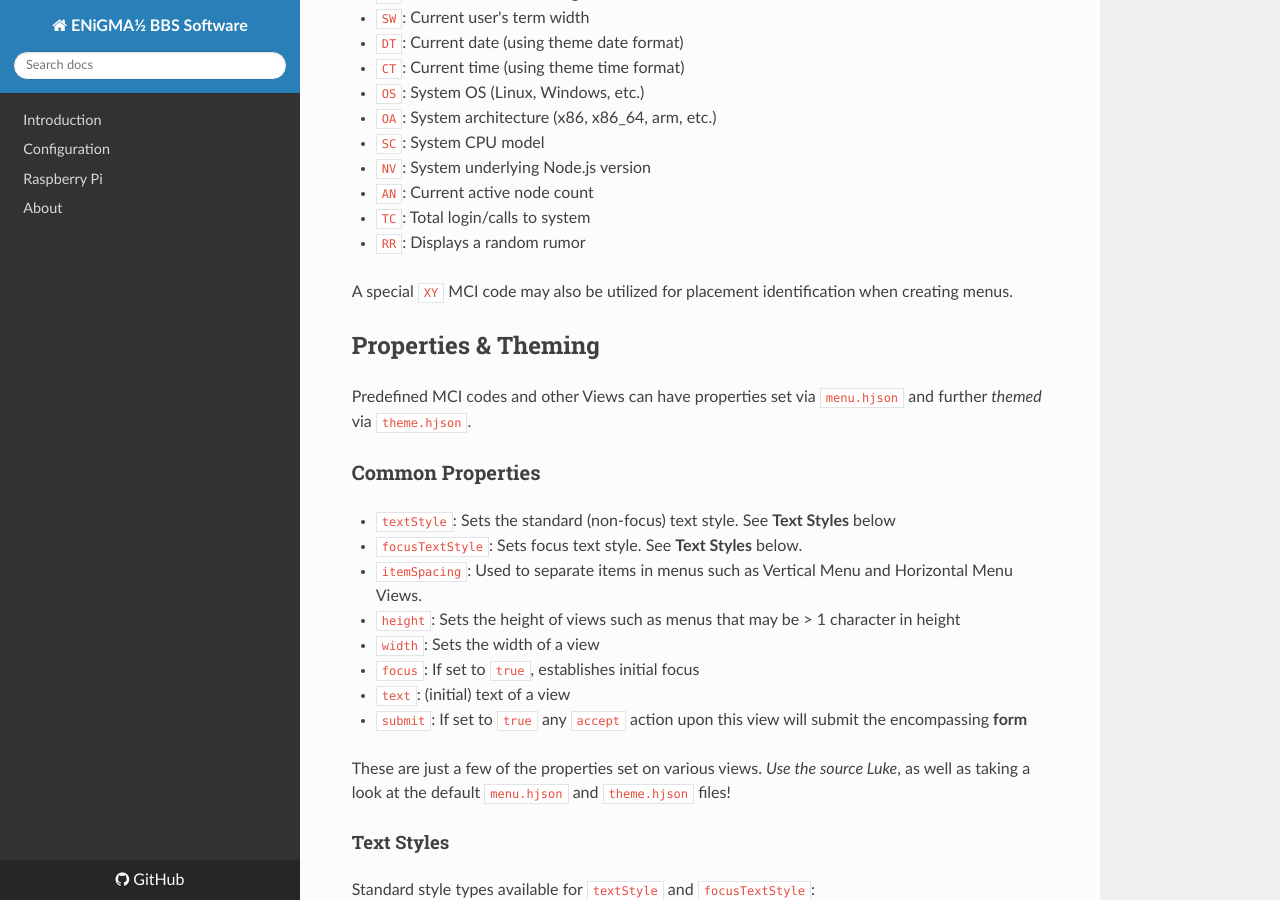
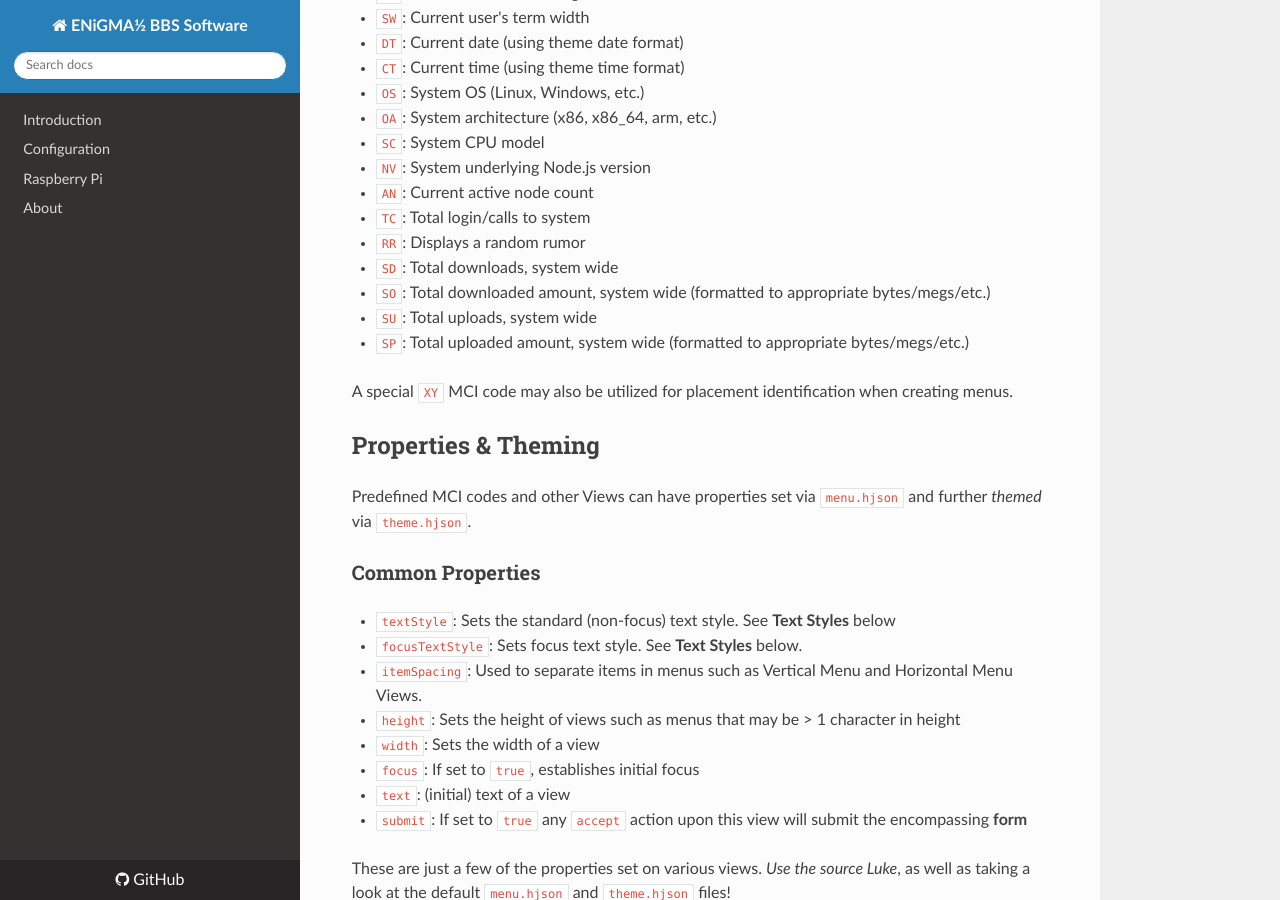
Before and after one commit to NuSkooler/enigma-bbs, an MkDocs documentation site: the page built from docs/mci.md, in a window 1280 px wide and 900 px high, scrolled down 2058 px. Built offline with MkDocs 1.6.1, drawn with Linux system fonts in a browser that asks for light colours; nearby versions of some CDN libraries; old or Windows-style settings are respelled for this version of MkDocs.

Commit message:
New codes

```diff
--- a/docs/mci.md
+++ b/docs/mci.md
@@ -74,6 +74,11 @@ There are many predefined MCI codes that can be used anywhere on the system (pla
 * `AN`: Current active node count
 * `TC`: Total login/calls to system
 * `RR`: Displays a random rumor
+* `SD`: Total downloads, system wide
+* `SO`: Total downloaded amount, system wide (formatted to appropriate bytes/megs/etc.)
+* `SU`: Total uploads, system wide
+* `SP`: Total uploaded amount, system wide (formatted to appropriate bytes/megs/etc.)
+
 
 A special `XY` MCI code may also be utilized for placement identification when creating menus.
 
```
